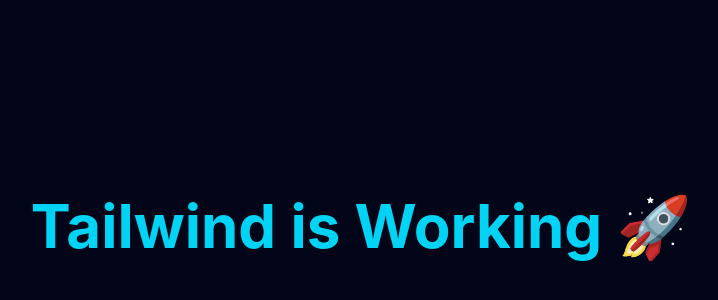
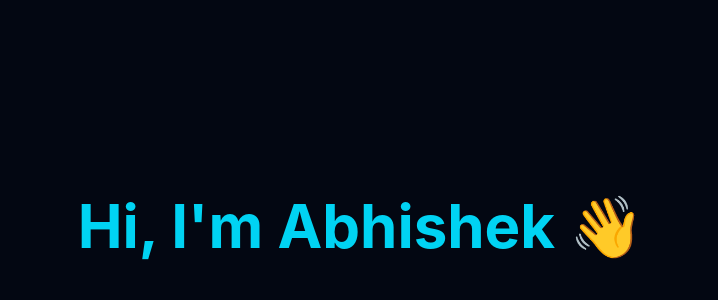
Before and after one commit to imabhishekmahli/portfolio, a React app: page / in a window 1280 px wide. Shown: the part 174-474 px from the top of the page, without its empty margins (279-997 px from the left). Built offline with nearby package versions, Linux system fonts and the light colour scheme; the HTML template or start-up script is replaced by a standard one.

Commit message:
hero component is added

```diff
--- a/src/App.jsx
+++ b/src/App.jsx
@@ -1,11 +1,7 @@
+import Home from "./pages/Home";
+
 function App() {
-  return (
-    <div className="min-h-screen bg-slate-950 flex items-center justify-center">
-      <h1 className="text-6xl font-bold text-cyan-400">
-        Tailwind is Working 🚀
-      </h1>
-    </div>
-  );
+  return <Home />;
 }
 
 export default App;
--- /dev/null
+++ b/src/components/Hero/Hero.jsx
@@ -0,0 +1,9 @@
+function Hero() {
+  return (
+    <section className="min-h-screen flex items-center justify-center">
+      <h1 className="text-6xl font-bold text-cyan-400">Hi, I'm Abhishek 👋</h1>
+    </section>
+  );
+}
+
+export default Hero;
--- /dev/null
+++ b/src/pages/Home.jsx
@@ -0,0 +1,11 @@
+import Hero from "../components/Hero/Hero";
+
+function Home() {
+  return (
+    <main>
+      <Hero />
+    </main>
+  );
+}
+
+export default Home;
```
